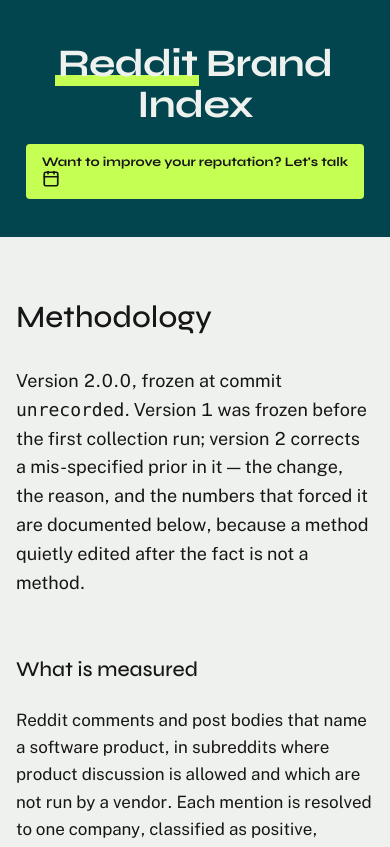
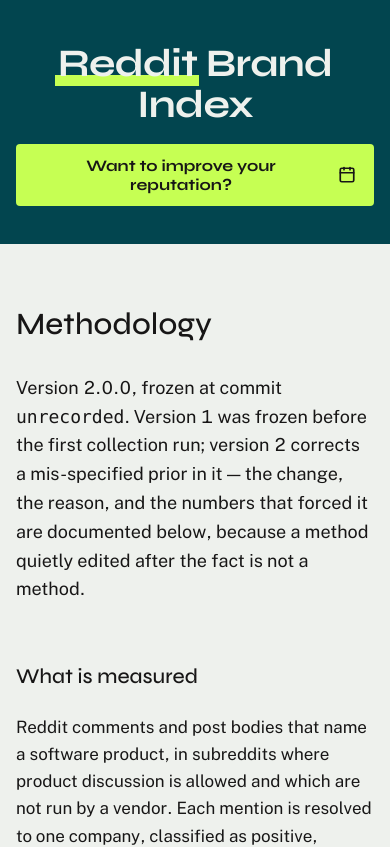
Before and after one commit to Empact-Partners/reddit-index, a Next.js app: page /methodology in a window 390 px wide. Shown: the top 847 px of the page. Built offline with nearby package versions, Linux system fonts and the light colour scheme; no server answers.

Commit message:
Masthead CTA: drop 'Let's talk', center under title, larger type
Co-Authored-By: Claude Fable 5 <noreply@anthropic.com>

```diff
--- a/app/globals.css
+++ b/app/globals.css
@@ -225,27 +225,23 @@
     padding: 44px var(--gutter) 38px;
     position: relative;
   }
-  /* The calendar CTA — Virtual Goal like the swash, pinned top right on the
-     band; below 860px it flows under the title instead of colliding with it. */
+  /* The calendar CTA — Virtual Goal like the swash, centered under the title
+     at every width. */
   .masthead-cta {
-    position: absolute;
-    right: var(--gutter);
-    top: 50%;
-    transform: translateY(-50%);
-    display: inline-flex;
+    display: flex;
     align-items: center;
     gap: 10px;
+    width: fit-content;
+    margin: 18px auto 0;
     background: var(--virtual-goal);
     color: var(--space-black);
     font-family: var(--font-syne);
     font-weight: 700;
-    font-size: 13px;
+    font-size: 16px;
     line-height: 1.2;
     text-decoration: none;
-    padding: 11px 16px;
+    padding: 12px 18px;
     border-radius: 4px;
-    max-width: 232px;
-    text-align: left;
   }
   .masthead-cta:hover {
     background: color-mix(in srgb, var(--virtual-goal) 82%, #fff);
@@ -255,19 +251,6 @@
     width: 18px;
     height: 18px;
     stroke-width: 2.25;
-  }
-  /* The display-size title is wide: the pinned button collides with it well
-     above tablet widths (measured overlap at 1024; re-measured after the
-     calendar icon widened the button), so it drops into the flow early. */
-  @media (max-width: 1180px) {
-    .masthead-cta {
-      position: static;
-      transform: none;
-      display: block;
-      width: fit-content;
-      margin: 18px auto 0;
-      max-width: none;
-    }
   }
   .masthead-link { text-decoration: none; }
   .masthead-title {
--- a/app/layout.tsx
+++ b/app/layout.tsx
@@ -47,7 +47,7 @@ export default function RootLayout({ children }: { children: React.ReactNode })
             target="_blank"
             rel="noopener"
           >
-            <span>Want to improve your reputation? Let&apos;s talk</span>
+            <span>Want to improve your reputation?</span>
             <Calendar className="cta-cal" aria-hidden focusable="false" />
           </a>
         </header>
```
